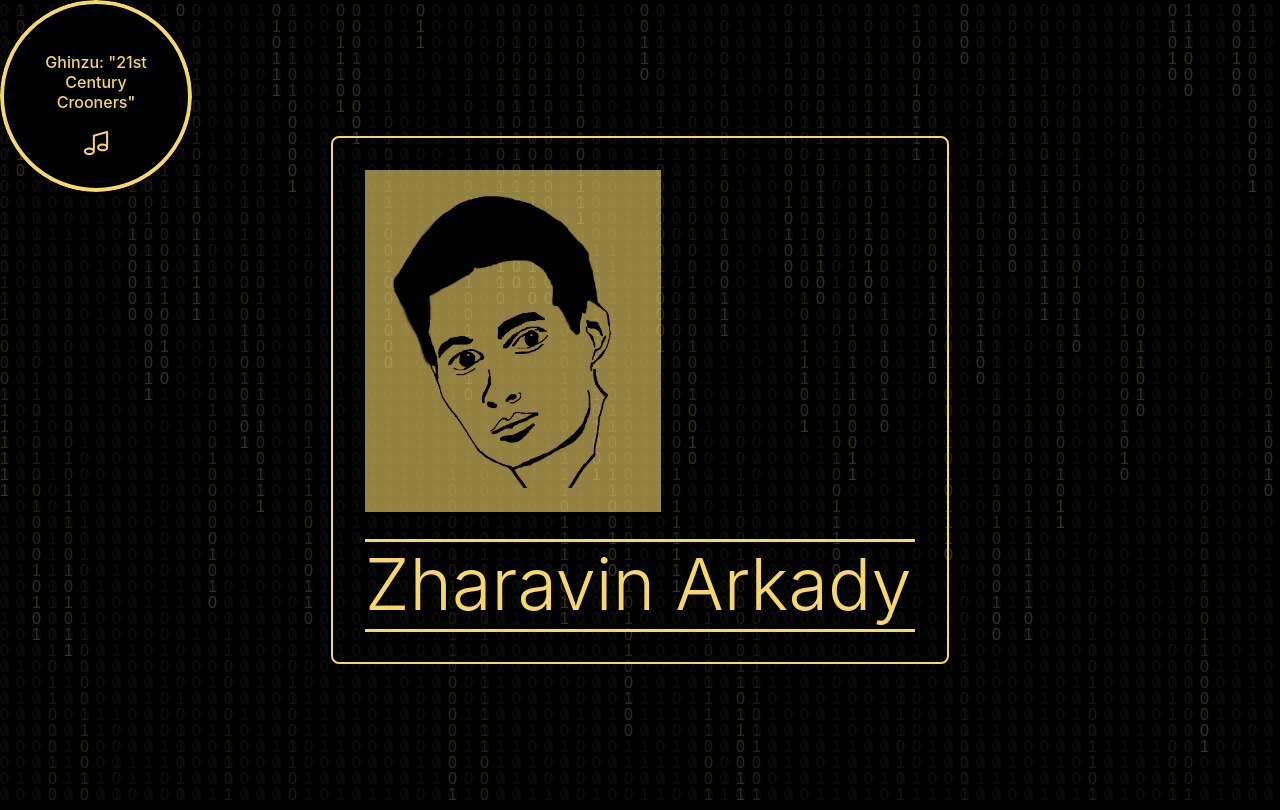
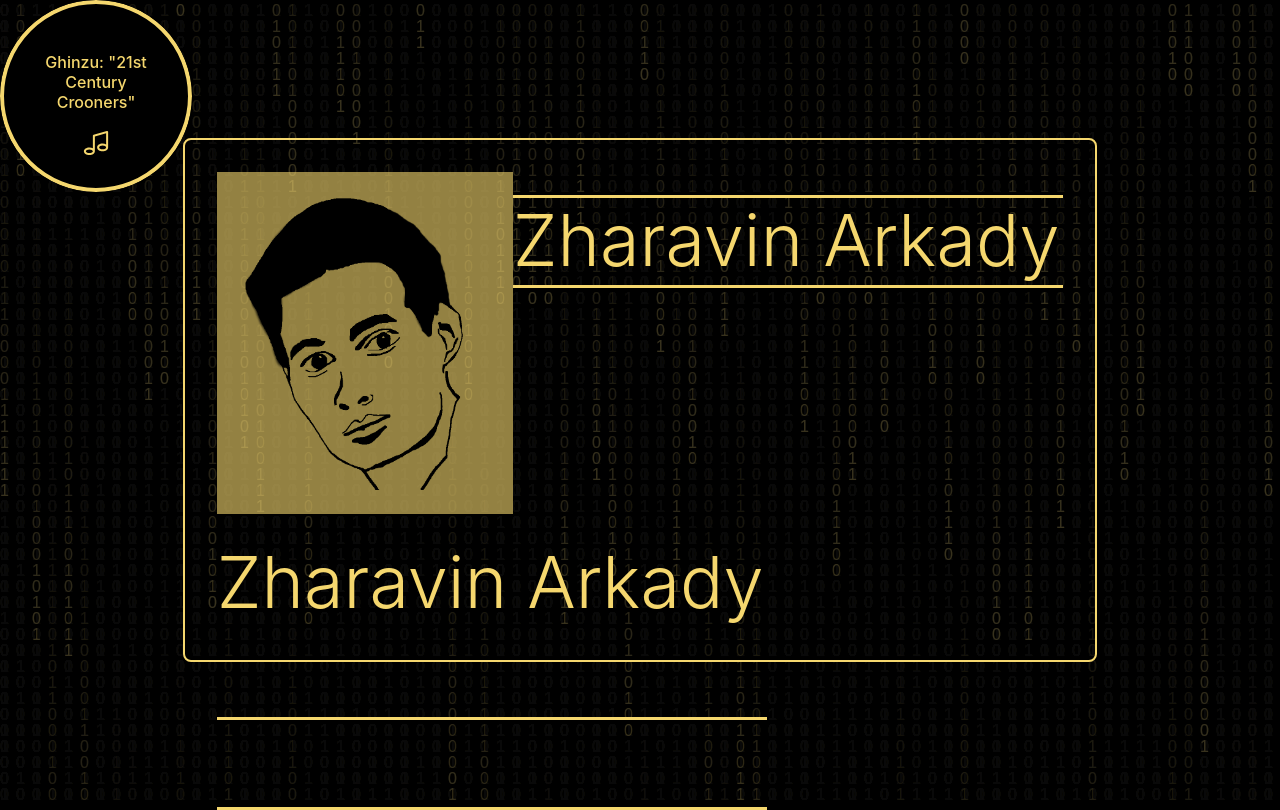
Before and after one commit to Zhark10/AboutMe, a React app: page / in a window 1280 px wide. Built offline with nearby package versions, Linux system fonts and the light colour scheme.

Commit message:
animated name

```diff
--- a/src/pages/MainPart/content/CardInfo/CardInfo.tsx
+++ b/src/pages/MainPart/content/CardInfo/CardInfo.tsx
@@ -3,6 +3,7 @@ import { ColorContext } from "../../../../ColorProvider";
 
 import { Ava } from "./components/Ava";
 import { ProfileInfo } from "./components/profile-info/profile-info";
+import { AnimatedName } from "./components/animated-name/animated-name";
 
 const CardInfo: React.FC = () => {
   const {
@@ -18,8 +19,15 @@ const CardInfo: React.FC = () => {
         borderRadius: 8,
       }}
     >
-      <Ava/>
-      <ProfileInfo/>
+      <div
+        style={{
+          display: "flex",
+        }}
+      >
+        <Ava />
+        <ProfileInfo />
+      </div>
+      <AnimatedName />
     </div>
   );
 };
--- /dev/null
+++ b/src/pages/MainPart/content/CardInfo/components/animated-name/animated-name.scss
@@ -0,0 +1,33 @@
+.ml5 {
+  position: relative;
+  font-weight: 300;
+  font-size: 4.5em;
+  color: rgba(245, 215, 110, 1);
+  margin: 24px 0 0 0;
+
+  .text-wrapper {
+    position: relative;
+    display: inline-block;
+    padding-top: 0.1em;
+    padding-right: 0.05em;
+    padding-bottom: 0.15em;
+    line-height: 1em;
+  }
+
+  .line {
+    position: absolute;
+    left: 0;
+    top: 0;
+    bottom: 0;
+    margin: auto;
+    height: 3px;
+    width: 100%;
+    background-color: rgba(245, 215, 110, 1);
+    transform-origin: 0.5 0;
+  }
+
+  .letters {
+    display: inline-block;
+    opacity: 0;
+  }
+}
--- /dev/null
+++ b/src/pages/MainPart/content/CardInfo/components/animated-name/animated-name.tsx
@@ -0,0 +1,68 @@
+import React, { useEffect } from "react";
+import anime from "animejs/lib/anime.es.js";
+import  "./animated-name.scss";
+
+const imageSrc = require("../../../../../../images/citronium.png");
+
+export const AnimatedName = () => {
+  useEffect(() => {
+    anime
+      .timeline({ loop: true })
+      .add({
+        targets: ".ml5 .line",
+        opacity: [0.5, 1],
+        scaleX: [0, 1],
+        easing: "easeInOutExpo",
+        duration: 700,
+      })
+      .add({
+        targets: ".ml5 .line",
+        duration: 600,
+        easing: "easeOutExpo",
+        translateY: (el: any, i: number) => -0.625 + 0.625 * 2 * i + "em",
+      })
+      .add({
+        targets: ".ml5 .ampersand",
+        opacity: [0, 1],
+        scaleY: [0.5, 1],
+        easing: "easeOutExpo",
+        duration: 600,
+        offset: "-=600",
+      })
+      .add({
+        targets: ".ml5 .letters-left",
+        opacity: [0, 1],
+        translateX: ["0.5em", 0],
+        easing: "easeOutExpo",
+        duration: 600,
+        offset: "-=300",
+      })
+      .add({
+        targets: ".ml5 .letters-right",
+        opacity: [0, 1],
+        translateX: ["-0.5em", 0],
+        easing: "easeOutExpo",
+        duration: 600,
+        offset: "-=600",
+      })
+      .add({
+        targets: ".ml5",
+        opacity: 0,
+        duration: 1000,
+        easing: "easeOutExpo",
+        delay: 8000,
+      });
+  }, []);
+
+  return (
+    <h1 className='ml5'>
+      <span className="text-wrapper">
+        <span className="line line1"></span>
+        <span className="letters letters-left">Zharavin</span>
+        <span> </span>
+        <span className="letters letters-right">Arkady</span>
+        <span className="line line2"></span>
+      </span>
+    </h1>
+  );
+};
```
